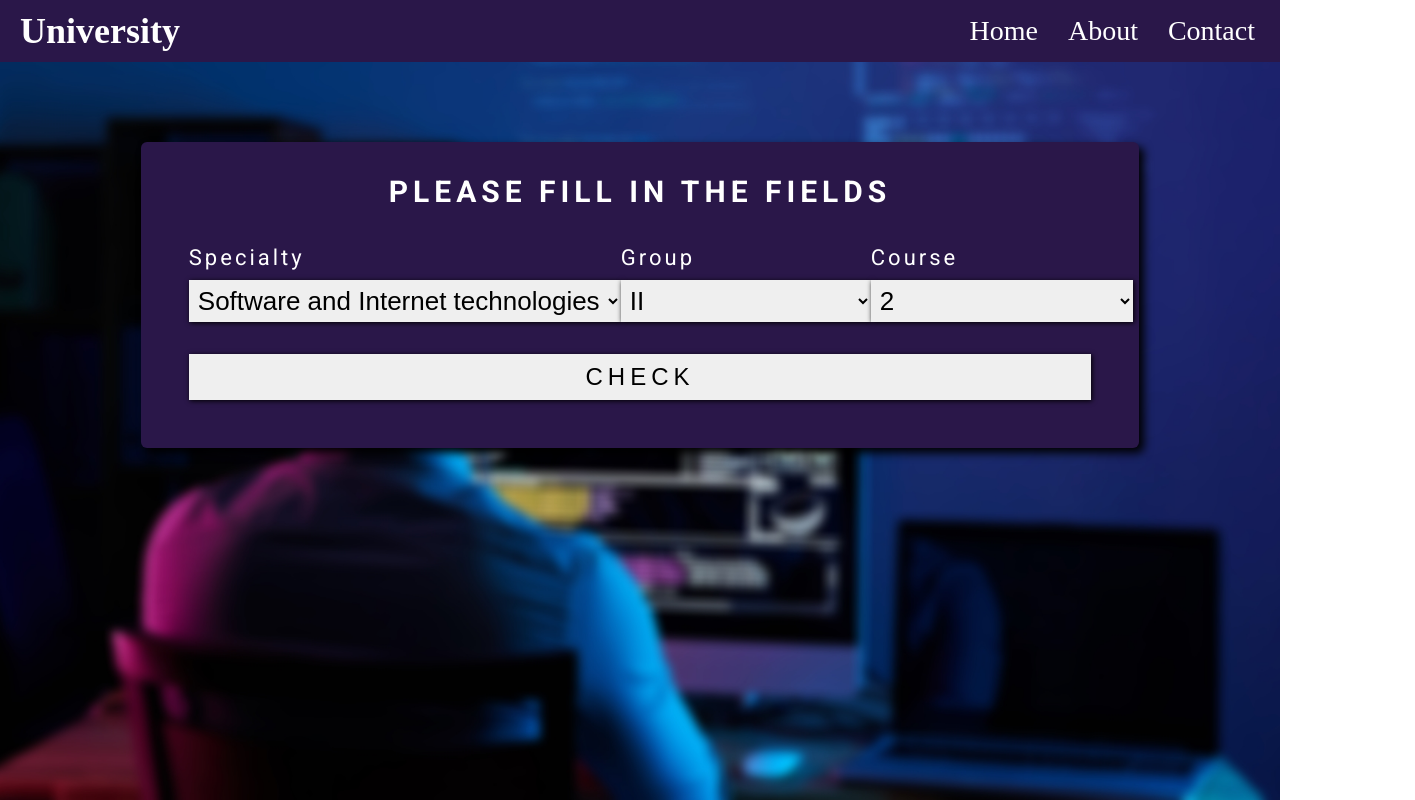
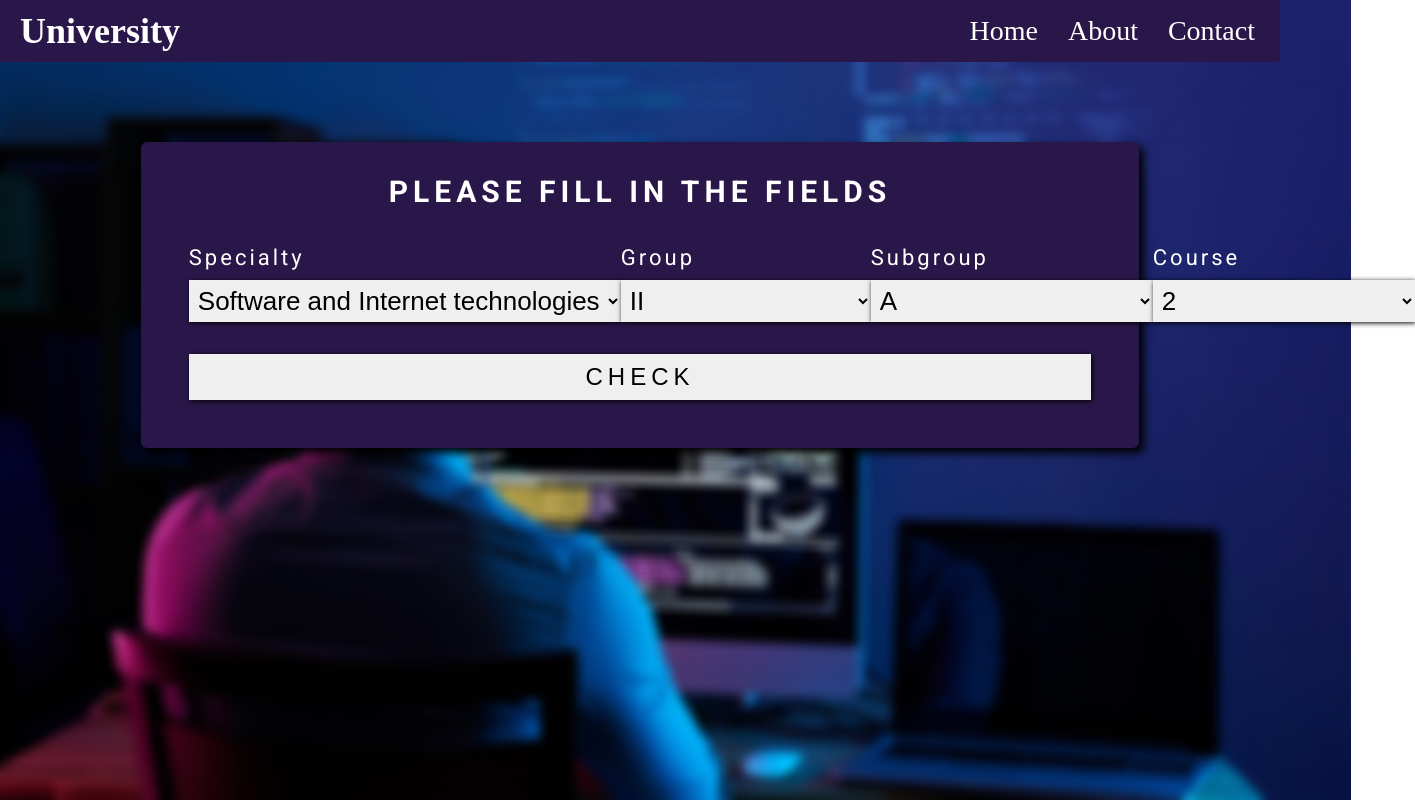
Before and after one commit to stelko0/university, a React (Create React App) app: page / in a window 1280 px wide. Shown: the whole page, 1415 px wide, since content can reach past the window. Built offline with nearby package versions, Linux system fonts and the light colour scheme.

Commit message:
Added subgroups

```diff
--- a/src/components/shared/Home/Home.jsx
+++ b/src/components/shared/Home/Home.jsx
@@ -51,10 +51,16 @@ export default function Home() {
     { value: 4, text: '4' },
     { value: 5, text: '5' },
   ];
+  const subGroup = [
+    { value: "", text: "-- Choose a subgroup", disabled: true },
+    { value: "a", text: "A" },
+    { value: "b", text: "B" }
+  ]
 
   const [selectedSpecialty, setSelectedSpecialty] = useState('SIT');
   const [selectedGroup, setSelectedGroup] = useState(2);
   const [selectedCourse, setSelectedCourse] = useState(2);
+  const [selectedSubGroup, setSelectedSubGroup] = useState("A")
 
   const [collectData, setCollectedData] = useState({});
   const [todayLectures, setTodayLectures] = useState(
@@ -74,6 +80,9 @@ export default function Home() {
   const handleChangeCourse = (event) => {
     setSelectedCourse(event.target.value);
   };
+  const handleChangeSubGroup = (event) => {
+    setSelectedSubGroup(event.target.value);
+  }
 
   function getLecture(updateData) {
     const updatedLectures = updateData.subjects?.map((element) => {
@@ -90,11 +99,6 @@ export default function Home() {
 
       const start = new Date(now.getFullYear(), now.getMonth(), now.getDate(), time.startHour, time.startMinutes);
       const end = new Date(now.getFullYear(), now.getMonth(), now.getDate(), time.endHour, time.endMinutes);
-
-
-
-
-
 
       let minutesAgo = 0;
       if (updateData.day === dayAsString[studyDays[day]]) {
@@ -167,16 +171,18 @@ export default function Home() {
   const [visibilityDays, setVisibilityDays] = useState(false);
   function check(e) {
     e.preventDefault();
-    if (!selectedSpecialty || !selectedGroup || !selectedCourse) {
+    if (!selectedSpecialty || !selectedGroup || !selectedCourse || !selectedSubGroup) {
       return;
     }
-    let lectureForToday =
-      data.specialty?.[selectedSpecialty]?.group?.[selectedGroup]?.course?.[
+
+    let lectureForToday = data.specialty?.[selectedSpecialty]?.group?.[selectedGroup]?.course?.[
       selectedCourse
-      ]?.[studyDays[day]];
+    ]?.subgroup?.[selectedSubGroup]?.[studyDays[day]];
+
     let lectureForTommorow = data.specialty?.[selectedSpecialty]?.group?.[selectedGroup]?.course?.[
       selectedCourse
-    ]?.[studyDays[day + 1]];
+    ]?.subgroup?.[selectedSubGroup]?.[studyDays[day + 1]];
+    console.log(lectureForToday);
     setTommorowLectures(lectureForTommorow);
     if (!lectureForToday) {
       document.querySelectorAll('.homeSection__lectureBox').forEach((elem) => {
@@ -232,6 +238,26 @@ export default function Home() {
                 className="homeSection__select"
               >
                 {groups.map((option) => (
+                  <option
+                    disabled={option.disabled}
+                    key={option.value}
+                    value={option.value}
+                  >
+                    {option.text}
+                  </option>
+                ))}
+              </select>
+            </span>
+            <span className="homeSection__selectsLables">
+              <label htmlFor="" className="homeSection__labelsSelect">
+                Subgroup
+              </label>
+              <select
+                value={selectedSubGroup}
+                onChange={handleChangeSubGroup}
+                className="homeSection__select"
+              >
+                {subGroup.map((option) => (
                   <option
                     disabled={option.disabled}
                     key={option.value}
--- a/src/data/schudule.json
+++ b/src/data/schudule.json
@@ -4,7 +4,123 @@
       "group": {
         "2": {
           "course": {
-            "2": [
+            "2": {
+              "subgroup": {
+                "a": [
+                  {
+                    "day": "Sunday",
+                    "subjects": [
+                      {
+                        "subjectName": "ПОЧИВКА"
+                      }
+                    ]
+                  },
+                  {
+                    "day": "Monday",
+                    "subjects": [
+                      {
+                        "subjectName": "ССП - 3ч.",
+                        "start": "9:15",
+                        "end": "11:00",
+                        "room": "",
+                        "teacher": ""
+                      },
+                      {
+                        "subjectName": "л. СА",
+                        "start": "11:15",
+                        "end": "13:00",
+                        "room": "114М",
+                        "teacher": "гл.ас. д-р М. Тодорова"
+                      },
+                      {
+                        "subjectName": "с. у. СА",
+                        "start": "13:30",
+                        "end": "15:00",
+                        "room": "516",
+                        "teacher": "гл.ас. д-р М. Тодорова"
+                      }
+                    ]
+                  },
+                  {
+                    "day": "Tuesday",
+                    "subjects": [
+                      {
+                        "subjectName": "с.у. УСП (четна седмица)",
+                        "start": "11:15",
+                        "end": "13:00",
+                        "room": "404ТВ",
+                        "teacher": "Нели Калчева"
+                      },
+                      {
+                        "subjectName": "л. ОК",
+                        "start": "13:15",
+                        "end": "15:00",
+                        "room": "114М",
+                        "teacher": "доц. Ю. Петкова"
+                      },
+                      {
+                        "subjectName": "л. ДС",
+                        "start": "15:15",
+                        "end": "17:00",
+                        "room": "212Е",
+                        "teacher": "гл. ас. д-р. Д. Николова"
+                      }
+                    ]
+                  },
+                  {
+                    "day": "Wednesday",
+                    "subjects": [
+                      {
+                        "subjectName": "2a) л.у. БД",
+                        "start": "9:15",
+                        "end": "11:00",
+                        "room": "207TB",
+                        "teacher": ""
+                      },
+                      {
+                        "subjectName": "л. ООП",
+                        "start": "11:15",
+                        "end": "13:00",
+                        "room": "114М",
+                        "teacher": "доц. Хр. Ненов"
+                      }
+                    ]
+                  },
+                  {
+                    "day": "Thursday",
+                    "subjects": [
+                      {
+                        "subjectName": "л. БД",
+                        "start": "11:15",
+                        "end": "13:00",
+                        "room": "212Е",
+                        "teacher": "доц. Г. Кунчев"
+                      },
+                      {
+                        "subjectName": "с.у. ДС",
+                        "start": "13:30",
+                        "end": "15:00",
+                        "room": "НУК 316",
+                        "teacher": "Галя Господинова"
+                      },
+                      {
+                        "subjectName": "2а) л.у. ООП 1ч",
+                        "start": "15:15",
+                        "end": "17:00",
+                        "room": "307ТВ",
+                        "teacher": ""
+                      },
+                      {
+                        "subjectName": "2а) л.у. ОК",
+                        "start": "17:15",
+                        "end": "19:00",
+                        "room": "401ТВ",
+                        "teacher": ""
+                      }
+                    ]
+                  }
+                ],
+                "b": [
                   {
                     "day": "Sunday",
                     "subjects": [
@@ -116,10 +232,10 @@
                         "teacher": ""
                       }
                     ]
-              },
-              {}
-            ],
-            "4": {}
+                  }
+                ]
+              }
+            }
           }
         },
         "3": {}
```
Also changed, not shown: src/components/shared/Contact/Contact.jsx (added), src/components/shared/Contact/Contact.scss (added). Lines whose indentation alone changed are shown as unchanged.
